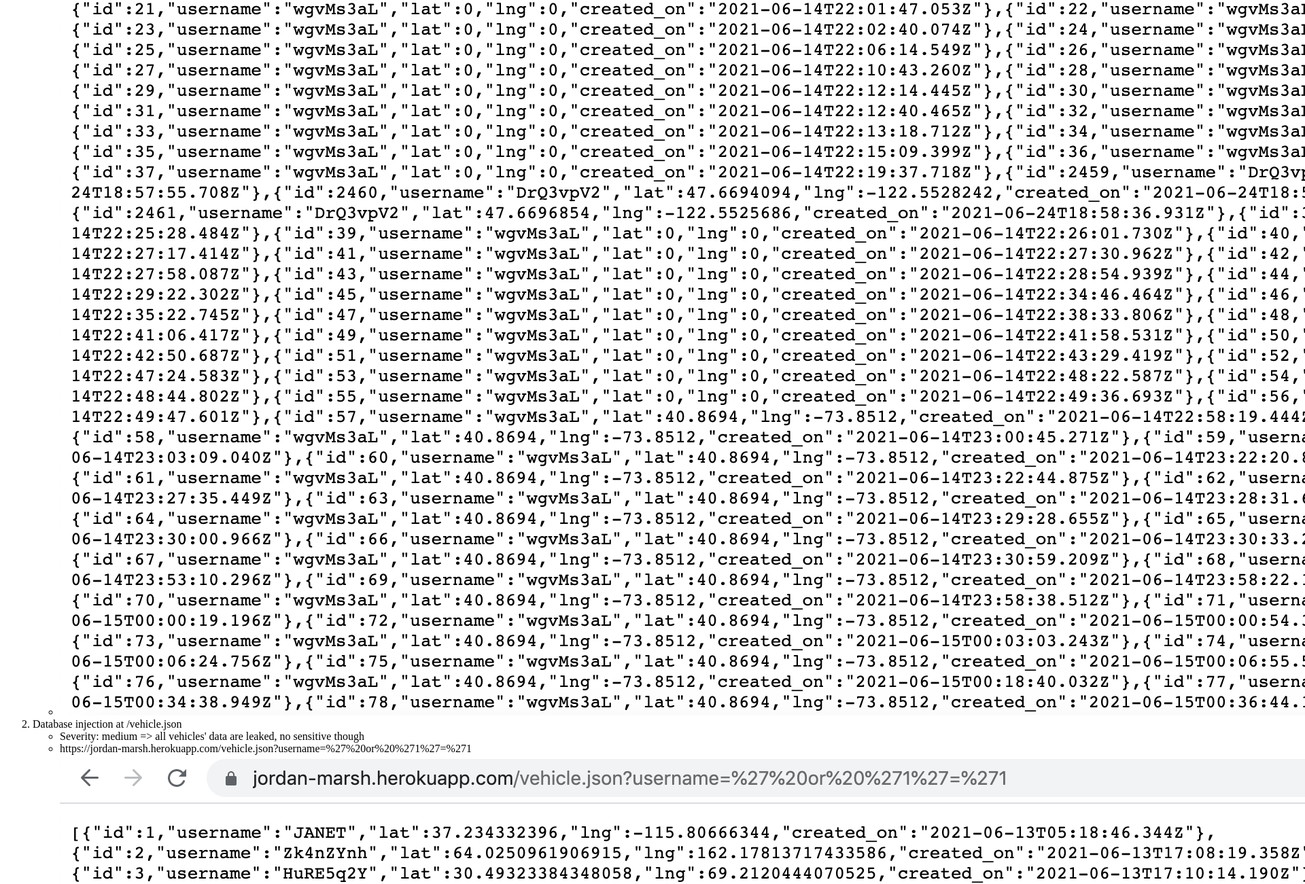
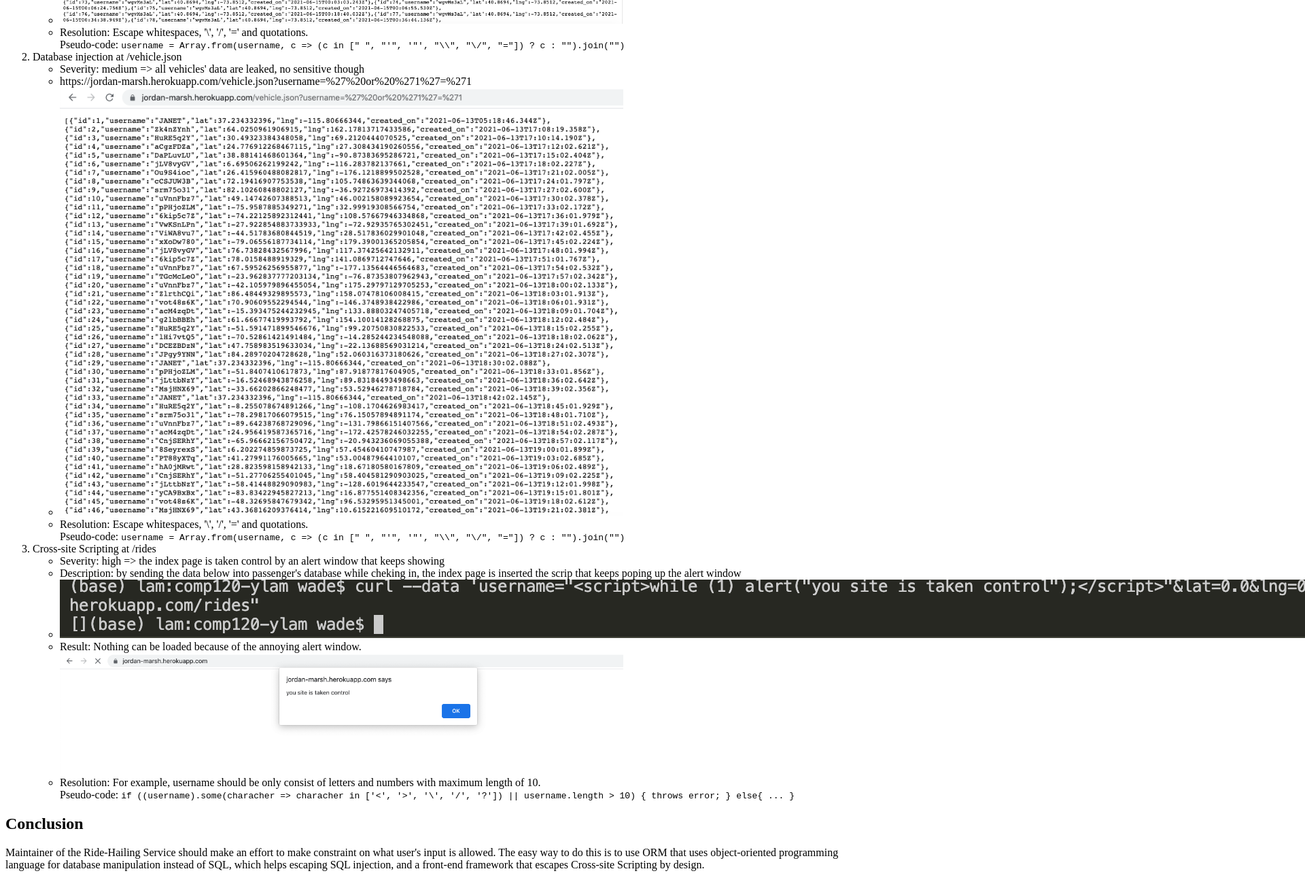
Before and after one commit to tuftsdev/comp120-ylam, a website: page security/index.html in a window 1280 px wide. Shown: the part 840-2141 px from the top of the page at 68% size, 1920 px wide, since content can reach past the window. Drawn offline with Linux system fonts and the light colour scheme.

Commit message:
Finish Lab 13

```diff
--- a/security/index.html
+++ b/security/index.html
@@ -4,36 +4,40 @@
     <body>
         <h1>Security and Privacy Assessment of <i>Ride-Hailing Service</i></h2>
         <h2>Introduction</h3>
+            To assess the security and privacy of Ride-Hailing Service, I exploited the website after reviewing the source code server-vuln.js.
         <h2>Methodology</h3>
+            The website is lacking validation of user's input, so I tried to hack into the website by sending data with the purposes of Database Injection and Cross-site Scripting.
         <h2>Abstract of Findings</h3>
-            <ul>
-                <li>Database Injection</li>
-                <li>Cross-site Scripting</li>
-            </ul>
+            The website can be easily injected in malicious scripts and the privacy of passengers and vehilces are leaked. User's input validation/sanitization is in urgent need!
         <h2>Issues Found</h3>
             <ol>
                 <li>Database injection at /passenger.json
                     <ul>
                         <li>Severity: medium => all passengers' data are leaked, no sensitive though</li>
                         <li>https://jordan-marsh.herokuapp.com/passenger.json?username=%27%20or%20%271%27=%271</li>
-                        <li><img src="1.png"></li>
+                        <li><img src="1.png" width="70%"></li>
+                        <li>Resolution: Escape whitespaces, '\', '/', '=' and quotations. <br>Pseudo-code: <code>username = Array.from(username, c => (c in [" ", "'", '"', "\\", "\/", "="]) ? c : "").join("")</code>
                     </ul>
                 </li>
                 <li>Database injection at /vehicle.json
                     <ul>
                         <li>Severity: medium => all vehicles' data are leaked, no sensitive though</li>
                         <li>https://jordan-marsh.herokuapp.com/vehicle.json?username=%27%20or%20%271%27=%271</li>
-                        <li><img src="2.png"></li>
+                        <li><img src="2.png" width="70%"></li>
+                        <li>Resolution: Escape whitespaces, '\', '/', '=' and quotations. <br>Pseudo-code: <code>username = Array.from(username, c => (c in [" ", "'", '"', "\\", "\/", "="]) ? c : "").join("")</code>
                     </ul>
                 </li>
                 <li>Cross-site Scripting at /rides
                     <ul>
-                        <li>Severity: high => the index page is taken control and the alert pop-up keeps showing</li>
+                        <li>Severity: high => the index page is taken control by an alert window that keeps showing</li>
                         <li>Description: by sending the data below into passenger's database while cheking in, the index page is inserted the scrip that keeps poping up the alert window</li>
-                        <li><img src="4.png"></li>
+                        <li><img src="4.png" height="20%"></li>
+                        <li>Result: Nothing can be loaded because of the annoying alert window. <img src="3.png" width="70%"></li>
+                        <li>Resolution: For example, username should be only consist of letters and numbers with maximum length of 10.</li>Pseudo-code: <code>if ((username).some(characher => characher in ['<', '>', '\', '/', '?']) || username.length > 10) { throws error; } else{ ... }</code></li>
                     </ul>
                 </li>
             </ol>
         <h2>Conclusion</h3>
+            <p>Maintainer of the Ride-Hailing Service should make an effort to make constraint on what user's input is allowed. The easy way to do this is to use ORM that uses object-oriented programming language for database manipulation instead of SQL, which helps escaping SQL injection, and a front-end framework that escapes Cross-site Scripting by design.</p>
     </body>
 </html>
```
Also changed, not shown: README.md, security/README.md (added).
